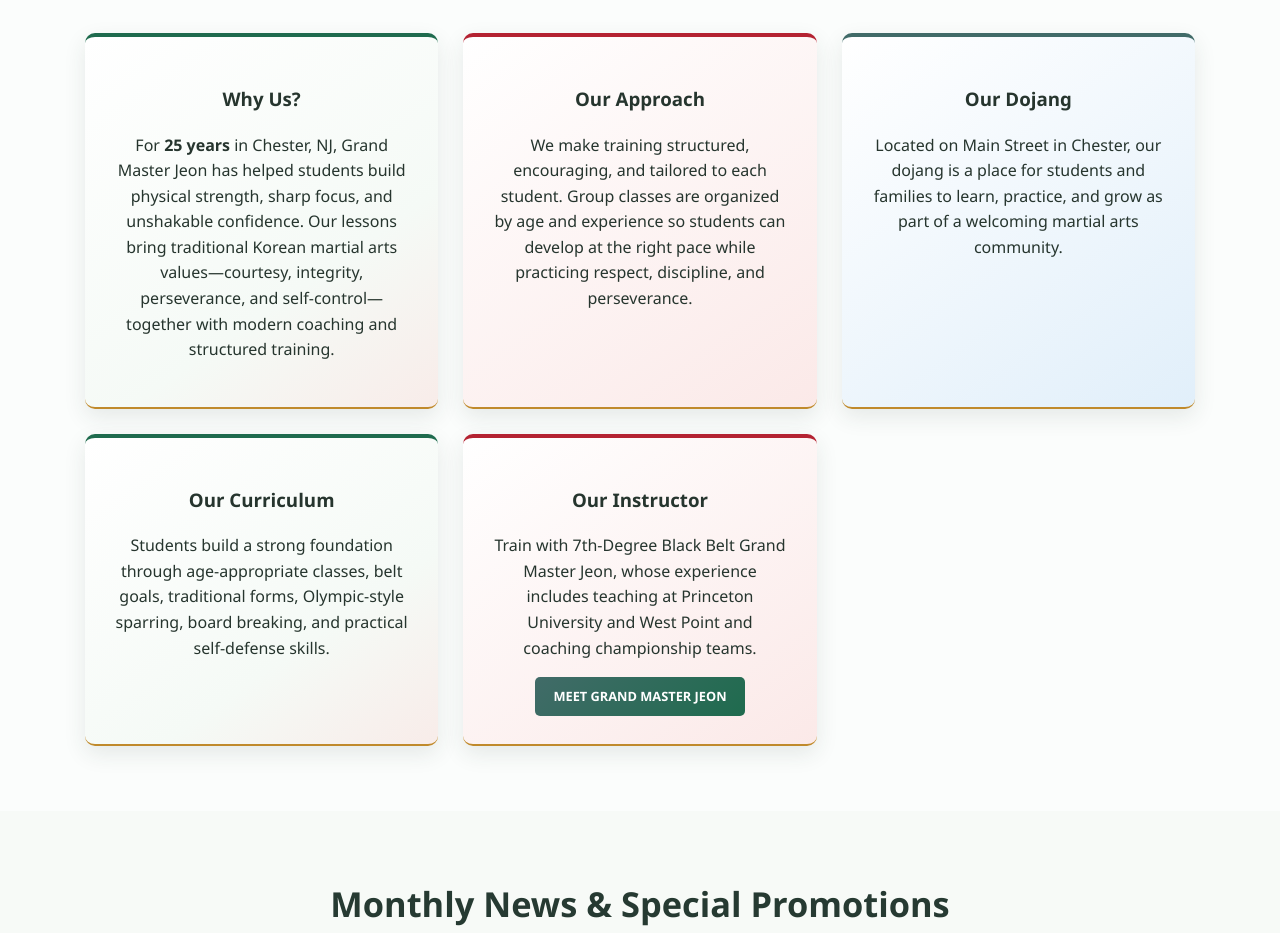
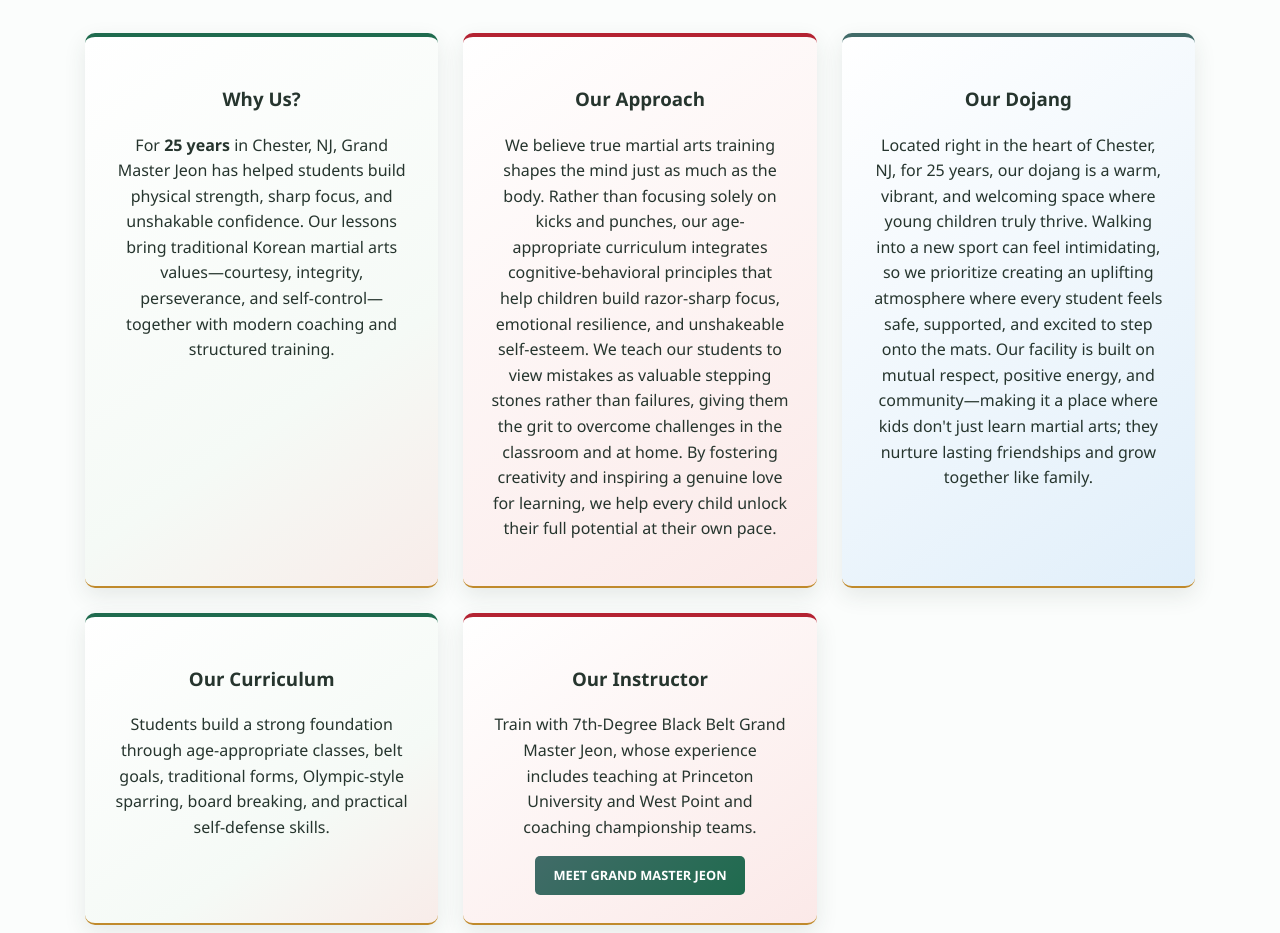
Before and after one commit to Masterjeon1/A-Plus-Grand-Master-Jeon-Taekwondo, a plain HTML site: page index.html in a window 1280 px wide. Shown: the part 1200-2133 px from the top of the page. Drawn offline with Linux system fonts and the light colour scheme.

Commit message:
Update approach and dojang copy
Co-authored-by: Copilot <223556219+Copilot@users.noreply.github.com>

```diff
--- a/index.html
+++ b/index.html
@@ -225,11 +225,11 @@
             </div>
             <div class="card" id="our-approach">
                 <h3>Our Approach</h3>
-                <p>We make training structured, encouraging, and tailored to each student. Group classes are organized by age and experience so students can develop at the right pace while practicing respect, discipline, and perseverance.</p>
+                <p>We believe true martial arts training shapes the mind just as much as the body. Rather than focusing solely on kicks and punches, our age-appropriate curriculum integrates cognitive-behavioral principles that help children build razor-sharp focus, emotional resilience, and unshakeable self-esteem. We teach our students to view mistakes as valuable stepping stones rather than failures, giving them the grit to overcome challenges in the classroom and at home. By fostering creativity and inspiring a genuine love for learning, we help every child unlock their full potential at their own pace.</p>
             </div>
             <div class="card" id="our-dojang">
                 <h3>Our Dojang</h3>
-                <p>Located on Main Street in Chester, our dojang is a place for students and families to learn, practice, and grow as part of a welcoming martial arts community.</p>
+                <p>Located right in the heart of Chester, NJ, for 25 years, our dojang is a warm, vibrant, and welcoming space where young children truly thrive. Walking into a new sport can feel intimidating, so we prioritize creating an uplifting atmosphere where every student feels safe, supported, and excited to step onto the mats. Our facility is built on mutual respect, positive energy, and community—making it a place where kids don't just learn martial arts; they nurture lasting friendships and grow together like family.</p>
             </div>
             <div class="card" id="our-curriculum">
                 <h3>Our Curriculum</h3>
```
